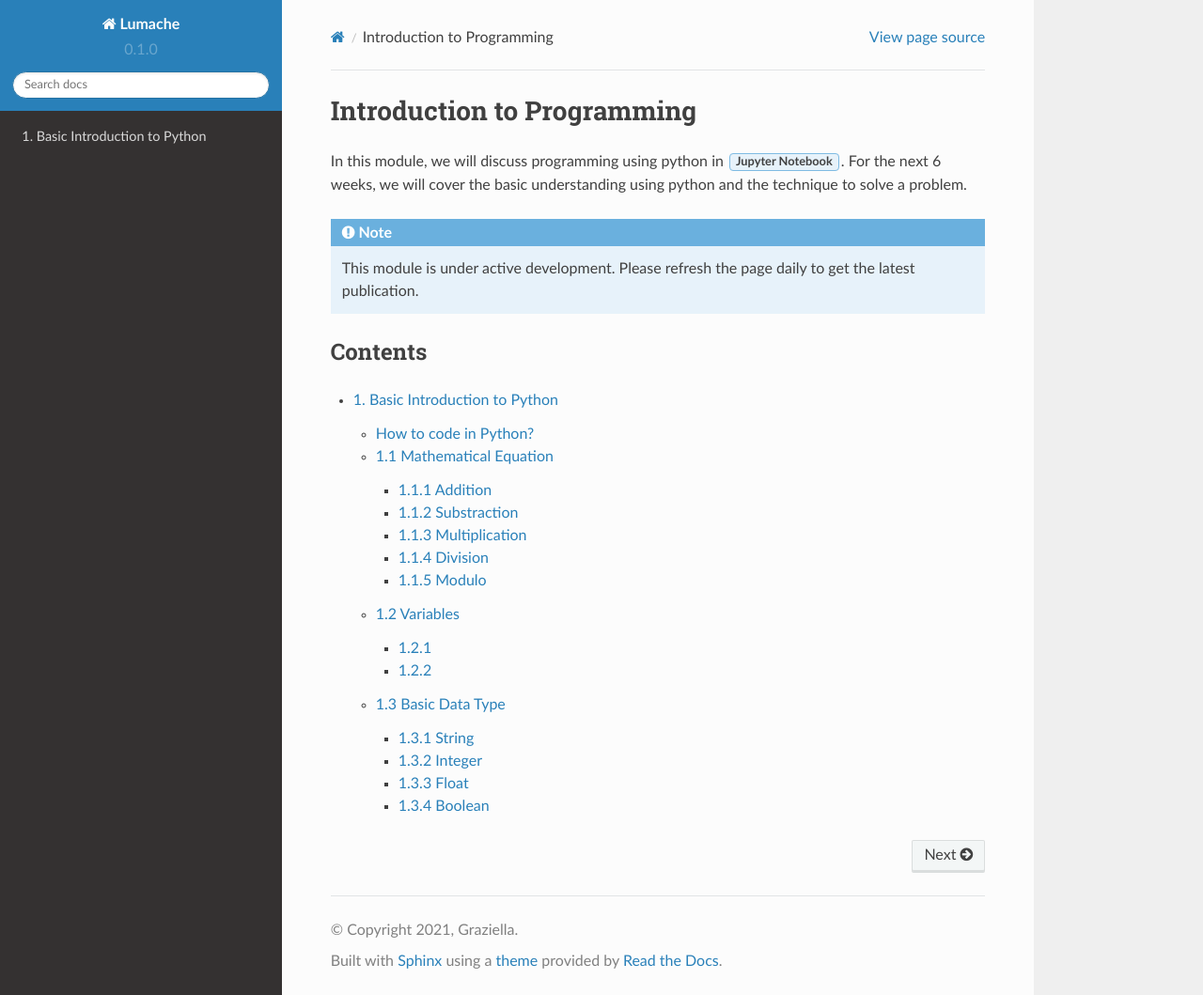
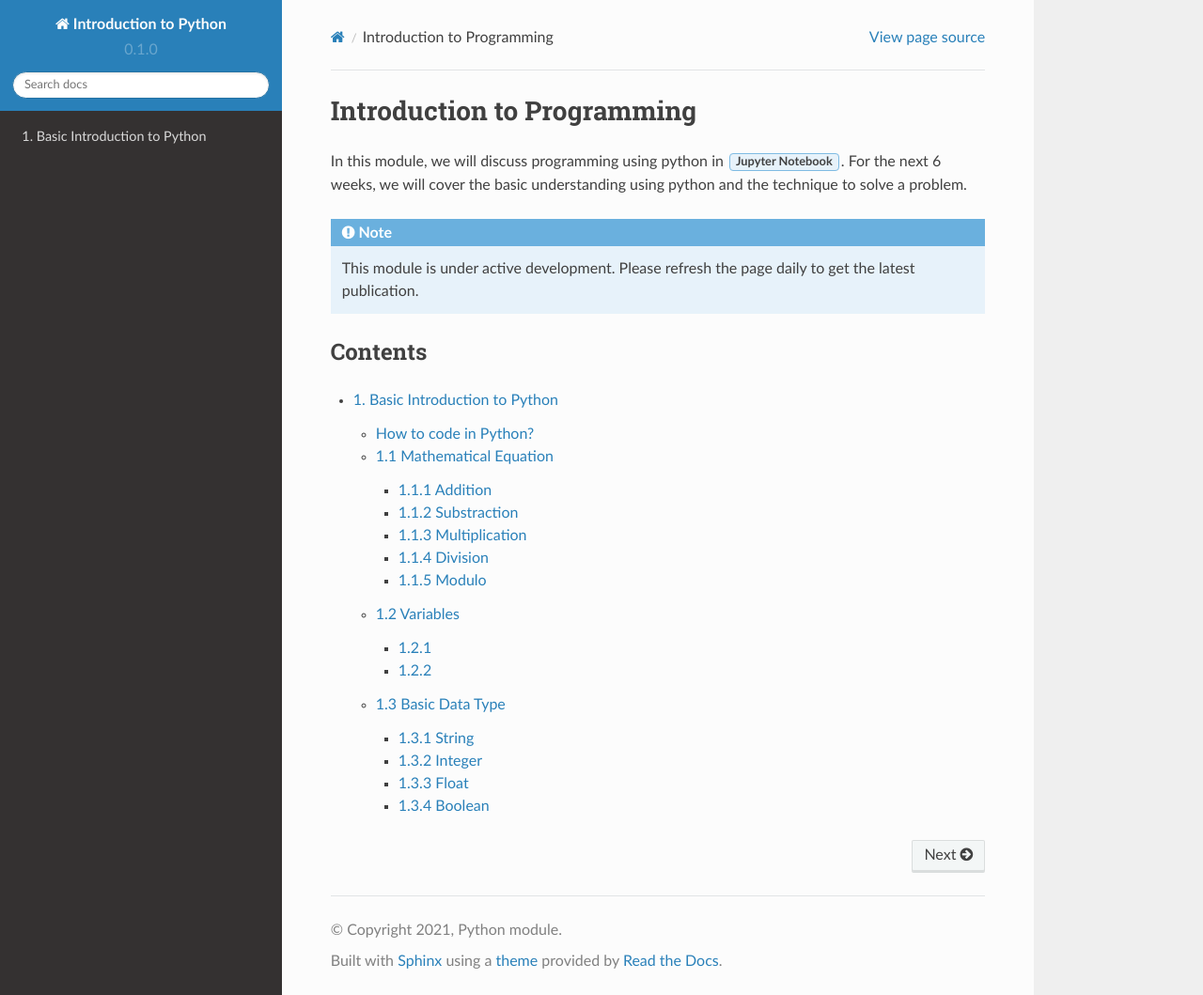
Before and after one commit to ellsafiorenza/python-materials, a Sphinx documentation site: the page built from docs/source/index.rst, in a window 1280 px wide and 1059 px high. Shown: the whole window at 94% size. Built offline with Sphinx 7.4.7 and the Read the Docs theme 2.0.0, drawn with Linux system fonts in a browser that asks for light colours.

Commit message:
Update conf.py

```diff
--- a/docs/source/conf.py
+++ b/docs/source/conf.py
@@ -2,9 +2,9 @@
 
 # -- Project information
 
-project = 'Lumache'
-copyright = '2021, Graziella'
-author = 'Graziella'
+project = 'Introduction to Python'
+copyright = '2021, Python module'
+author = 'Python module'
 
 release = '0.1'
 version = '0.1.0'
```
